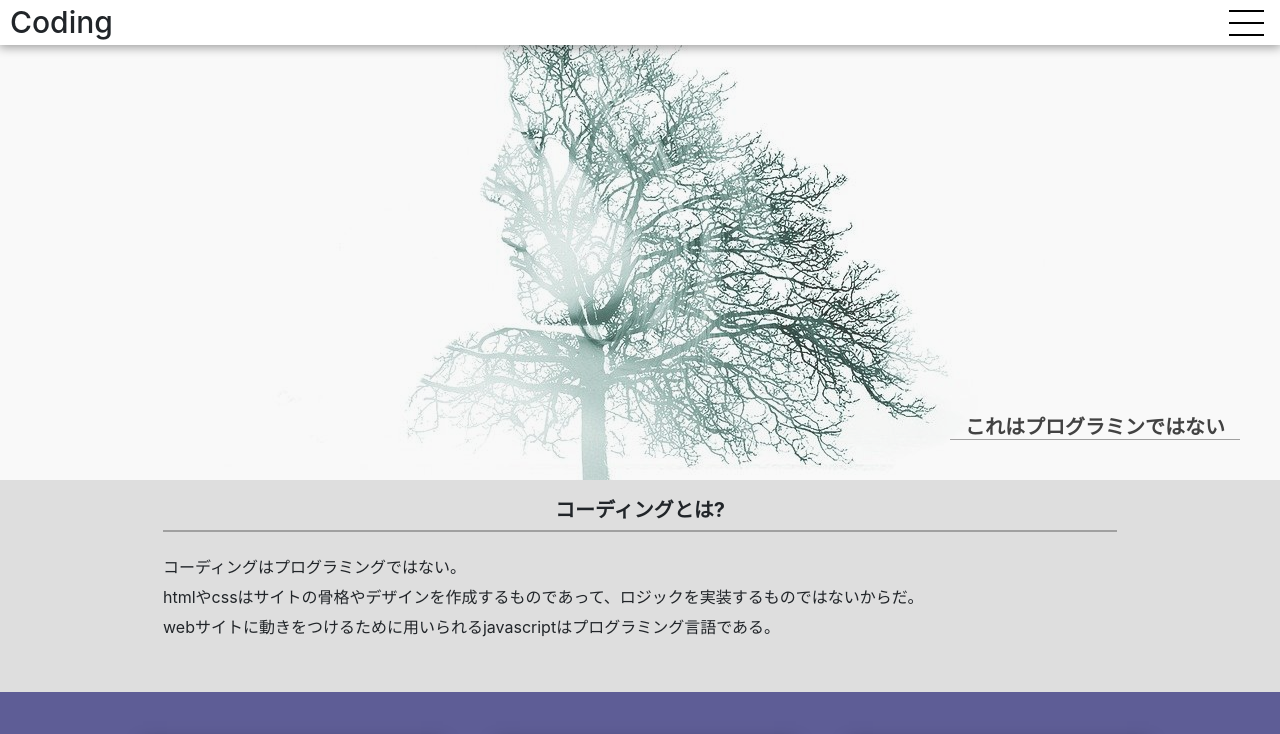
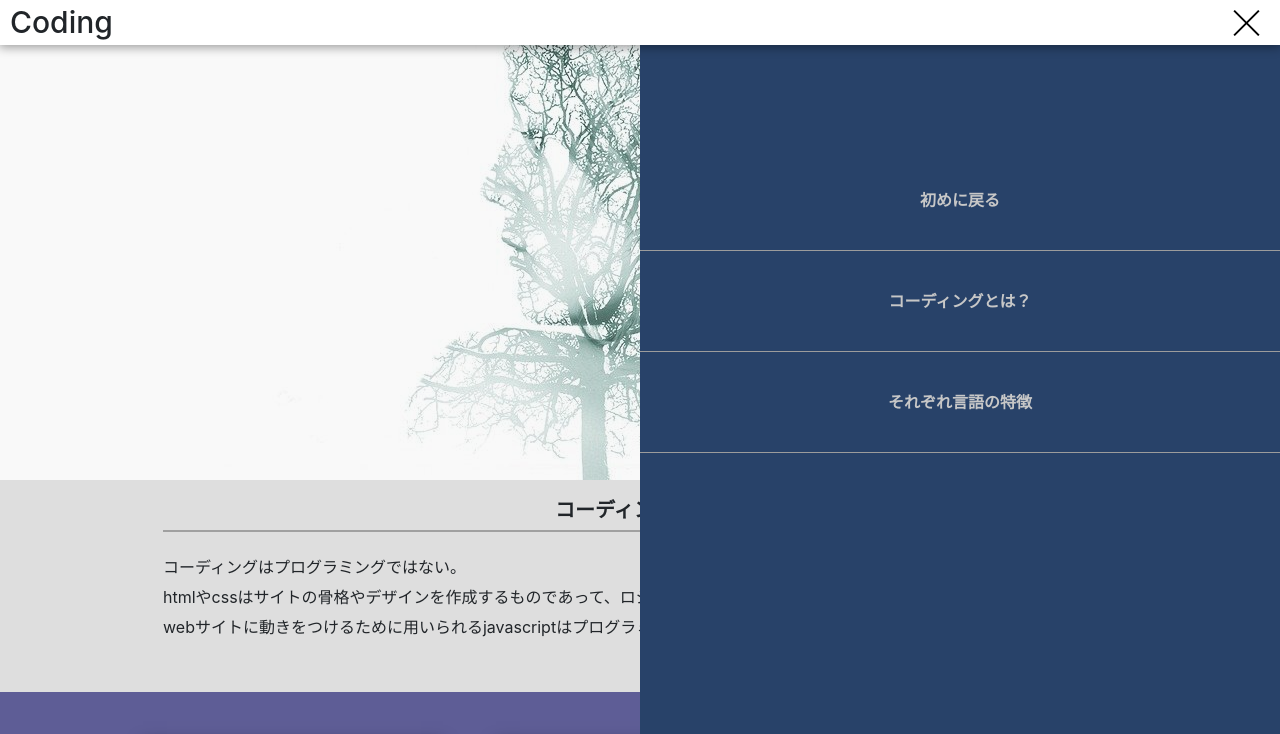
Before and after one commit to KojimaNaoyuki/practice-coding1, a plain HTML site: page index.html in a window 1280 px wide. Both pictures are taken after a click on the button 1246 px from the left and 22 px from the top of the page. Shown: the top 734 px of the page. Drawn offline with nearby package versions, Linux system fonts and the light colour scheme.

Commit message:
2021/04/01/2

```diff
--- a/index.html
+++ b/index.html
@@ -10,6 +10,12 @@
 </head>
 <body>
     <div class="global-content">
+        <div class="mobile-menu">
+            <h2><a href="#">初めに戻る</a></h2>
+            <h2><a href="#about-id">コーディングとは？</a></h2>
+            <h2><a href="#features-id">それぞれ言語の特徴</a></h2>
+        </div>
+
         <div class="header">
             <h1>Coding</h1>
             <button class="drawer-menu-icon-burger">
@@ -26,7 +32,7 @@
             </div>
         </div>
 
-        <div class="about">
+        <div class="about" id="about-id">
             <div class="title"><h2>コーディングとは?</h2></div>
             <div class="about__inner">
                 <p>コーディングはプログラミングではない。</p>
@@ -35,7 +41,7 @@
             </div>
         </div>
 
-        <div class="features">
+        <div class="features" id="features-id">
             <div class="features__inner">
                 <div class="white-box">
                     <div class="title"><h2>HTML</h2></div>
@@ -69,5 +75,7 @@
             <h3>&copy;Coding</h3>
         </div>
     </div>
+
+    <script src="./script/index.js"></script>
 </body>
 </html>
--- /dev/null
+++ b/script/index.js
@@ -0,0 +1,5 @@
+document.addEventListener('DOMContentLoaded', () => {
+    document.querySelector('.drawer-menu-icon-burger').addEventListener('click', () => {
+        document.querySelector('.global-content').classList.toggle('drawer-menu-icon-burger-open');
+    })
+});
--- a/styles/breakpoints/_base.scss
+++ b/styles/breakpoints/_base.scss
@@ -10,6 +10,16 @@ body {
   p {
     margin: 0;
     padding: 3px 0;
+  }
+
+  a {
+    margin: 0;
+    color: black;
+
+    &:hover {
+      text-decoration: none;
+      color: black;
+    }
   }
 }
 
@@ -42,6 +52,33 @@ body {
 }
 
 .global-content {
+  transition: all 0.6s;
+
+  & .mobile-menu {
+    position: fixed;
+    top: 0;
+    right: 0;
+    width: 50%;
+    height: 100vh;
+    background-color: #284269;
+    z-index: 50;
+    transform: translateX(100%);
+    transition: all 0.6s;
+
+    & > h2 {
+      width: 100%;
+      text-align: center;
+      border-bottom: solid 1px #9c9c9c;
+      & > a {
+        width: 100%;
+        font-size: 16px;
+        font-weight: bold;
+        color: #c7c7c7;
+        line-height: 100px;
+      }
+    }
+  }
+
   & .header {
     width: 100%;
     position: fixed;
@@ -90,6 +127,7 @@ body {
   }
 
   & .about {
+    padding-top: 10px;
     &__inner {
       @extend .content-width;
       padding: 20px 0;
@@ -112,3 +150,15 @@ body {
     }
   }
 }
+
+.drawer-menu-icon-burger-open {
+  & .mobile-menu {
+    padding-top: 150px;
+    transform: none;
+
+    & > h2 {
+      & > a {
+      }
+    }
+  }
+}
```
Also changed, not shown: styles/style.css, 1 other file.
